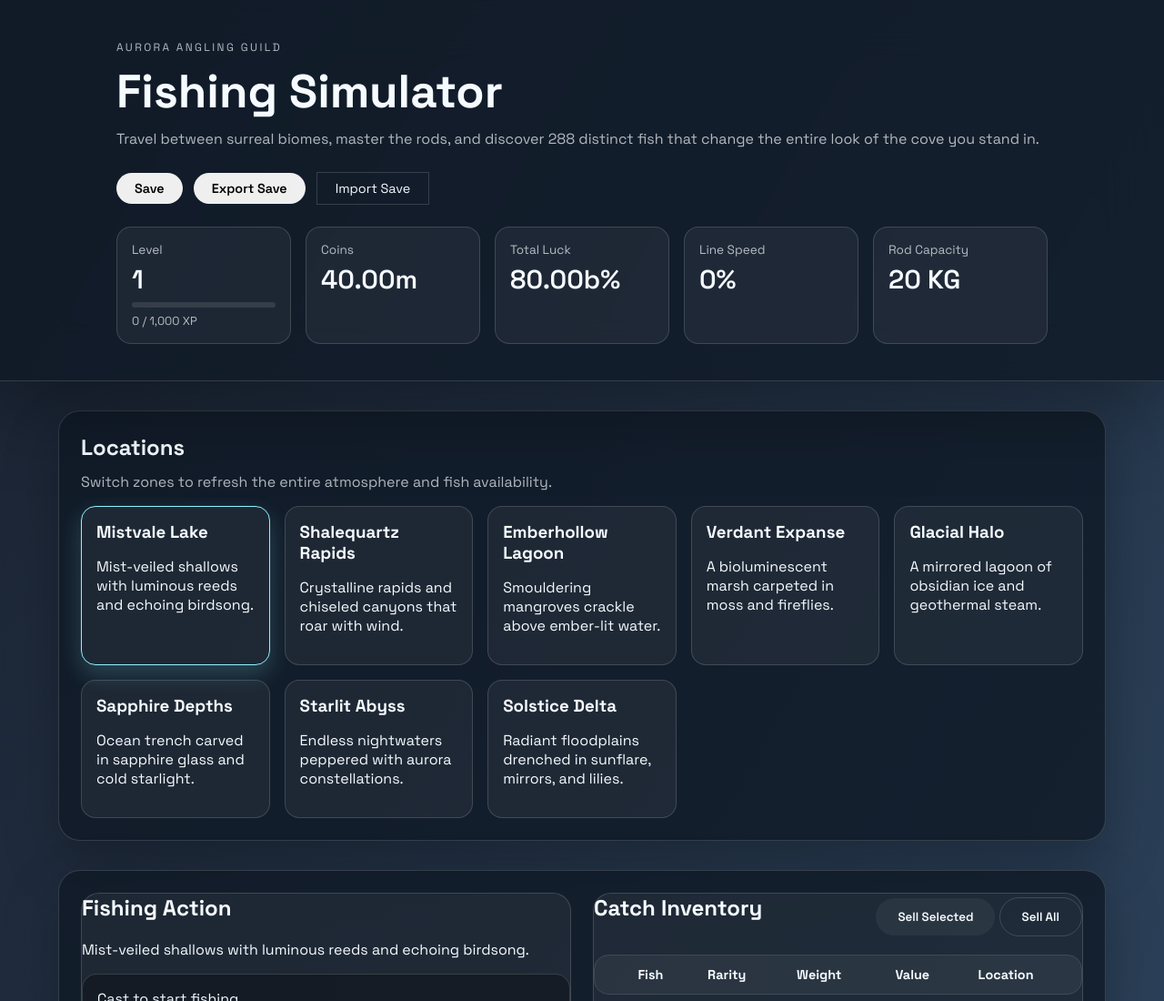
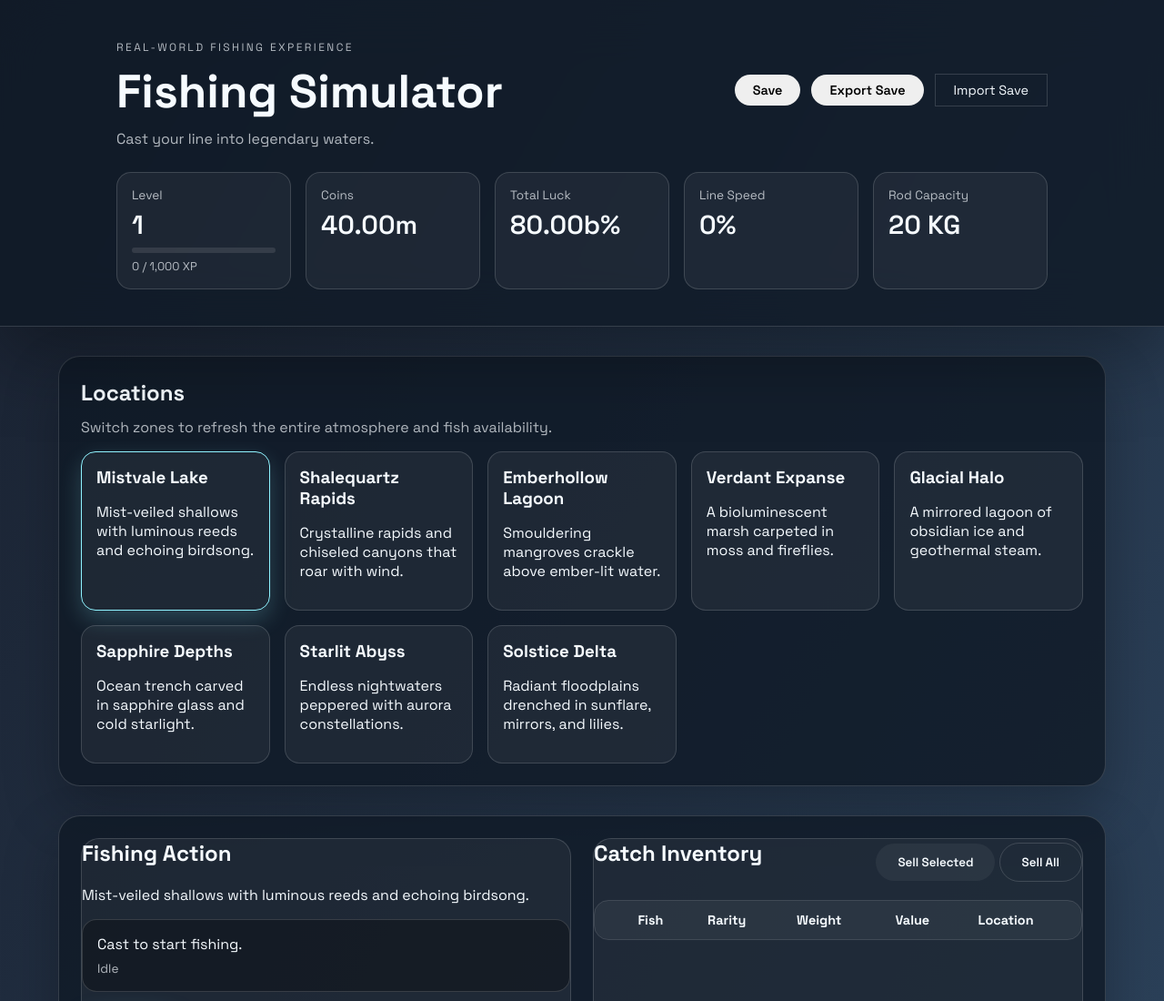
Before and after one commit to unvermicular/fishing-simulator, a plain HTML site: page index.html in a window 1280 px wide. Shown: the top 1100 px of the page at 91% size. Drawn offline with Linux system fonts and the light colour scheme.

Commit message:
Update title and text in index.html

```diff
--- a/index.html
+++ b/index.html
@@ -3,7 +3,7 @@
 <head>
   <meta charset="UTF-8" />
   <meta name="viewport" content="width=device-width, initial-scale=1.0" />
-  <title>Mythic Waters | Fishing Simulator</title>
+  <title>Ethereal Fishing | Fishing Simulator</title>
   <link rel="preconnect" href="https://fonts.googleapis.com">
   <link rel="preconnect" href="https://fonts.gstatic.com" crossorigin>
   <link href="https://fonts.googleapis.com/css2?family=Space+Grotesk:wght@400;500;600;700&display=swap" rel="stylesheet">
@@ -13,9 +13,9 @@
   <header class="hero">
     <div class="hero-content">
       <div>
-        <p class="eyebrow">Aurora Angling Guild</p>
+        <p class="eyebrow">Real-World Fishing Experience</p>
         <h1>Fishing Simulator</h1>
-        <p class="subtitle">Travel between surreal biomes, master the rods, and discover 288 distinct fish that change the entire look of the cove you stand in.</p>
+        <p class="subtitle">Cast your line into legendary waters.</p>
       </div>
       <div class="save-panel">
         <button id="manual-save">Save</button>
```
